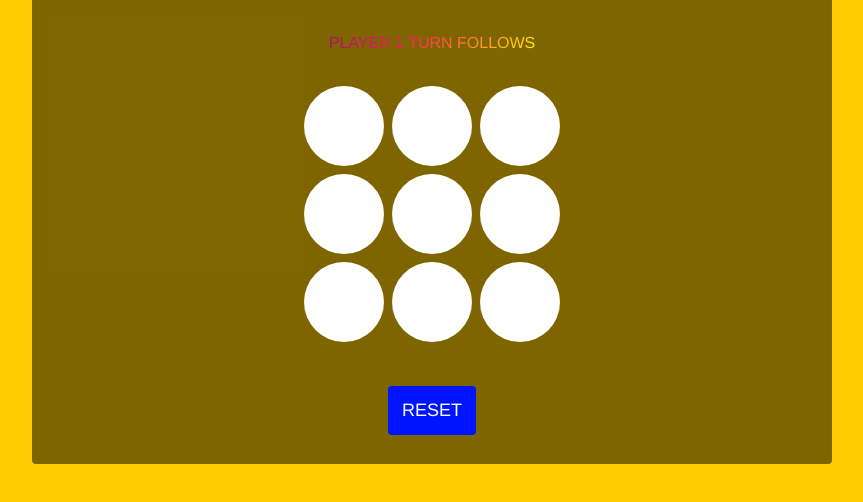
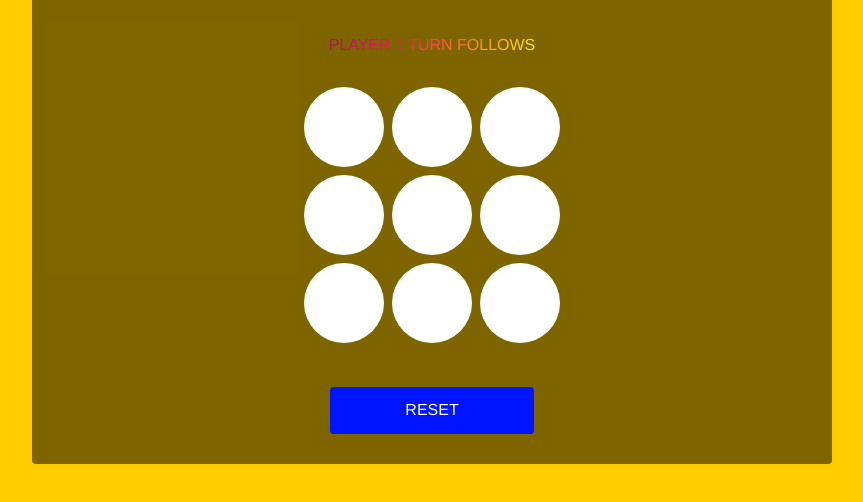
Before and after one commit to michojekunle/Tic-Tac-Toe, a plain HTML site: page index.html in a window 1280 px wide. Shown: the part 236-738 px from the top of the page, without its empty margins (208-1071 px from the left). Drawn offline with nearby package versions, Linux system fonts and the light colour scheme.

Commit message:
made changes

```diff
--- a/style.css
+++ b/style.css
@@ -93,13 +93,12 @@ h1 {
 }
 
 .button {
-    width: 100%;
     background-color: rgba(0, 20, 255, 1);
     border-radius: 4px;
-    padding: 12px;
+    padding:12px 75px;
     border: none;
     color: #fff;
-    font-size: 18px;
+    font-size: 16px;
     font-weight: 500;
-
+    cursor: pointer;
 }
```
